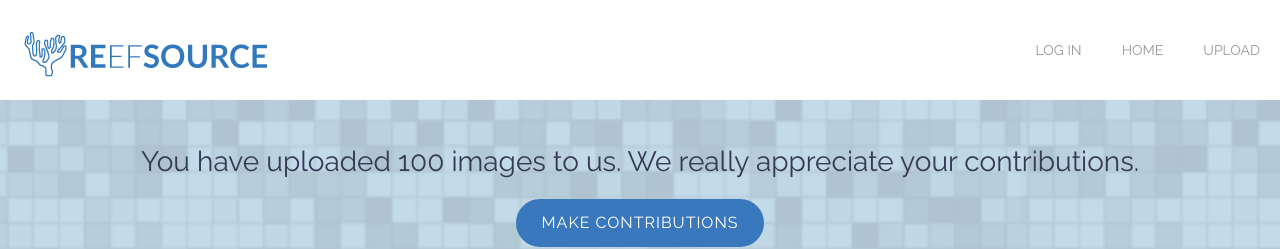
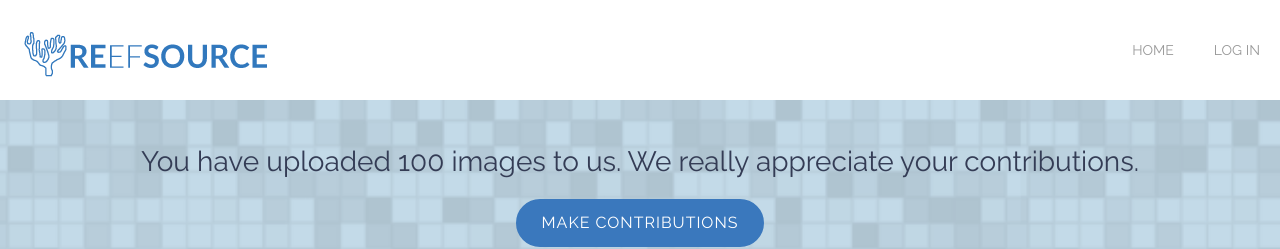
Before and after one commit to reefsource/reefsource.github.io, a Jekyll site: the page dashboard.html, which Jekyll copies as it is, in a window 1280 px wide. Shown: the top 249 px of the page. Built offline with Jekyll 4.4.1, drawn with Linux system fonts in a browser that asks for light colours; comment, search, counter and statistics services are not loaded.

Commit message:
Update dashboard.html

```diff
--- a/dashboard.html
+++ b/dashboard.html
@@ -80,23 +80,24 @@
 
 
 
-
+      		<li>
+            	<a href="index.html">HOME</a>
+            </li>
             <li>
             	<a href="#user_profile" id="user-db-button-text" data-dropdown="hover1" data-options="is_hover:true;" class="user_db_button">LOG IN</a>
               </a>
               <ul id="hover1" class="f-dropdown" data-dropdown-content>
                 <li><a href="index.html" onclick="signOut();">Sign Out</a></li>
+                <li><a href="#upload" class="upload-btn-nav" onclick="document.getElementById('upload-btn').style.display='block'">
+              		UPLOAD
+              	</a></li>
               </ul>
             </li>
-            <li>
-            	<a href="index.html">HOME</a>
-            </li>
-          	<li>
-                <a href="#upload" class="upload-btn-nav" onclick="document.getElementById('upload-btn').style.display='block'">
-              		UPLOAD
-              	</a>
 
-            </li>
+<!--           	<li>
+
+
+            </li> -->
 <!--             <li>
             	<a href="" onclick="signOut();">Sign Out</a>
             </li> -->
```
